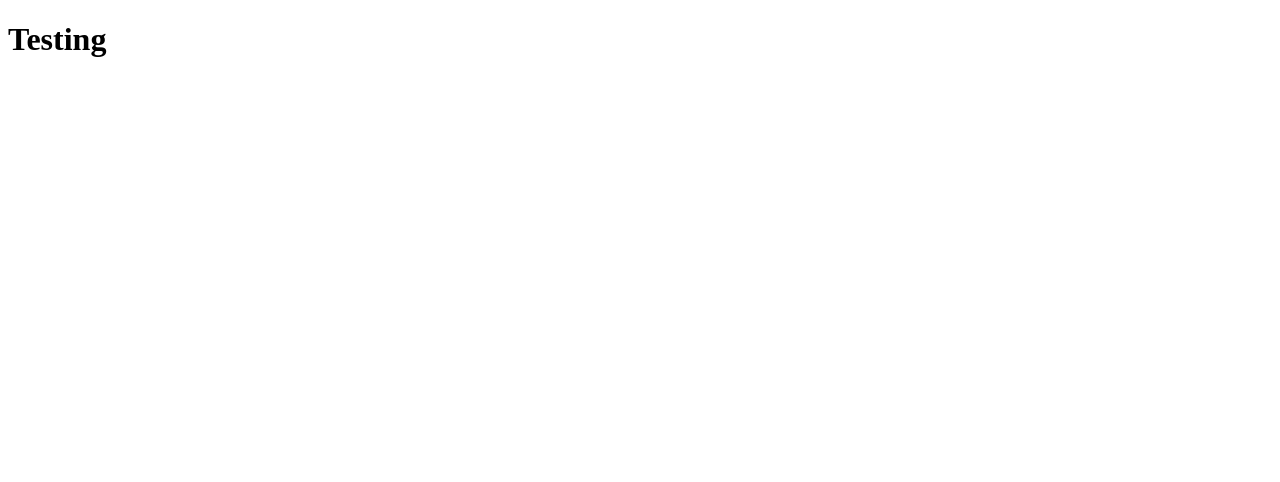
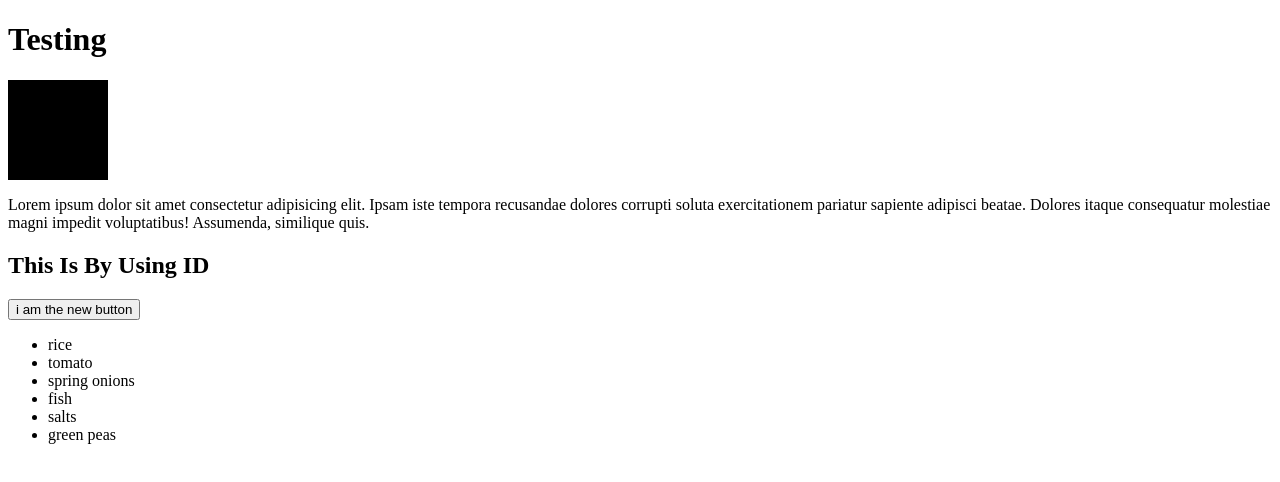
Before and after one commit to thezarababy/Js-intro, a plain HTML site: page index.html in a window 1280 px wide. Drawn offline with Linux system fonts and the light colour scheme.

Commit message:
DOM introduction

```diff
--- a/index.html
+++ b/index.html
@@ -4,10 +4,23 @@
     <meta charset="UTF-8">
     <meta name="viewport" content="width=device-width, initial-scale=1.0">
     <title>Document</title>
-    <link rel="stylesheet" href="style.css">
+    <link rel="stylesheet" href="./style.css">
 </head>
 <body>
     <h1>Testing</h1>
+    <div class="black"></div>
+    <p>Lorem ipsum dolor sit amet consectetur adipisicing elit. Ipsam iste tempora recusandae dolores corrupti soluta exercitationem pariatur sapiente adipisci beatae. Dolores itaque consequatur molestiae magni impedit voluptatibus! Assumenda, similique quis.</p>
 </body>
+<h2 id="header">this is by using ID</h2>
+<button id="btn">i am the new button</button>
+
+<ul>
+    <li>rice</li>
+    <li>tomato</li>
+    <li>spring onions</li>
+    <li>carrots</li>
+    <li>salts</li>
+    <li>green peas</li>
+</ul>
 <script src="./script.js"></script>
 </html>
--- a/script.js
+++ b/script.js
@@ -226,8 +226,31 @@
 
 //write a function to return the largest of 3 numbers
 
- const maxNumber= (a,b,c)=>{
- console.log(Math.max(a,b,c));
-}
- maxNumber(6,8,12)
- maxNumber(45,56,1)
+//  const maxNumber= (a,b,c)=>{
+//  console.log(Math.max(a,b,c));
+// }
+//  maxNumber(6,8,12)
+//  maxNumber(45,56,1)
+
+//write a function to reverse a string
+// const reversedName=()=>{
+//  userName= prompt("enter your name")
+//  console.log(userName.split("").reverse().join(""))
+// }
+// reversedName()
+//write a function that returns the longest word in a sentence
+//  for(i=1; i<=50; i++) {
+//   console.log(i)
+//  }
+// console.log(document.getElementsByClassName("black"))
+// console.log(document.getElementById("btn"));
+// console.log(document.querySelector("h2").innerText)
+//  let student = {
+//         name:"Joy",
+//         nationality: "Nigeria",
+//         gender: "female"
+//  }
+//  console.log(student.name);
+// //  console.log(object.keys(student))
+console.log(document.querySelectorAll("li")[3].textContent = "fish");
+console.log(document.querySelectorAll("li")[2].innerHTML);
--- a/style.css
+++ b/style.css
@@ -0,0 +1,8 @@
+.black{
+    height:100px;
+    width: 100px;
+    background-color: black;
+}
+#header{
+    text-transform: capitalize;
+}
```
